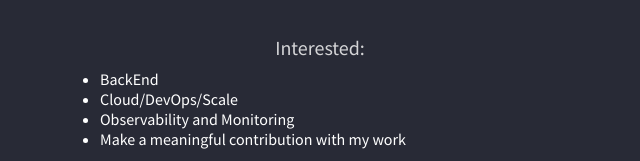
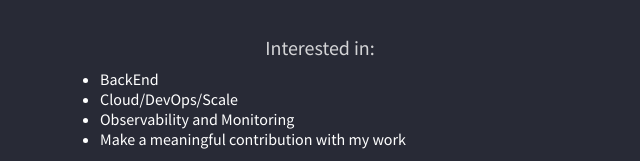
Before and after one commit to rl1m4/profile, a plain HTML site: page index.html in a window 1280 px wide. Shown: the part 449-610 px from the top of the page, 320-960 px from the left. Drawn offline with Linux system fonts and the light colour scheme.

Commit message:
Update index.html

```diff
--- a/index.html
+++ b/index.html
@@ -26,7 +26,7 @@
       </p>
       <div class="container">
       <p>
-        Interested:
+        Interested in:
       </p>
       <ul>
         <li>BackEnd</li>
```
